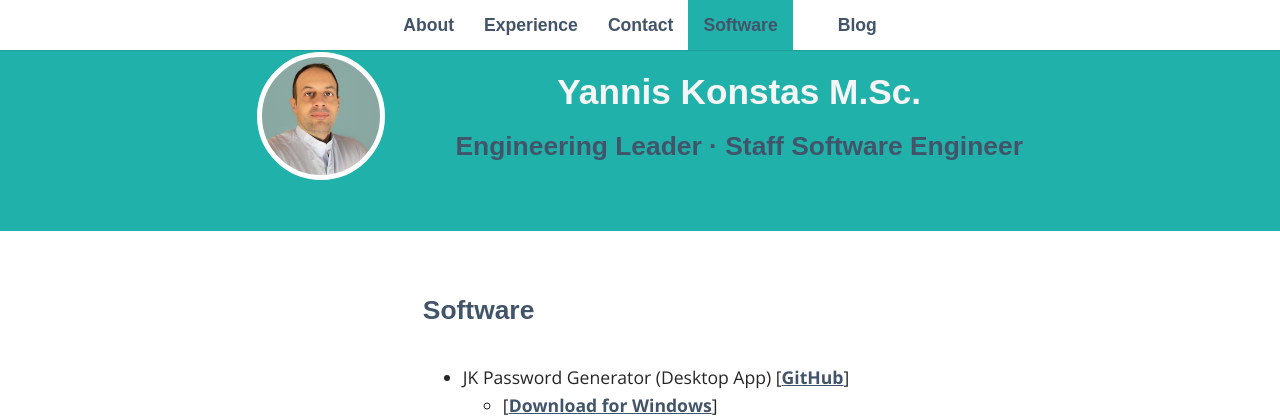
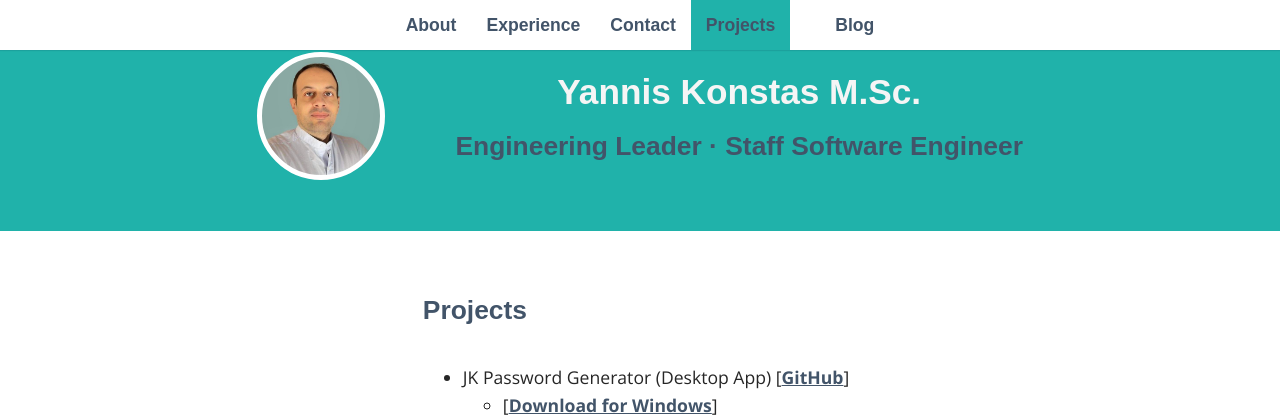
Before and after one commit to jkonst/jkonst.github.io, a Jekyll site: the page built from _pages/04_projects.md, in a window 1280 px wide and 985 px high. Shown: the top 417 px of the window. Built offline with Jekyll 4.4.1, drawn with Linux system fonts in a browser that asks for light colours; some web fonts are replaced.

Commit message:
feat: rename Software to Projects and move to secondary nav position
Rename the page title and permalink from /software/ to /projects/ while
preserving the existing project list content exactly.

```diff
--- a/_pages/04_software.md
+++ b/_pages/04_projects.md
@@ -1,7 +1,8 @@
 ---
 layout: page
-title: Software
-permalink: /software/
+title: Projects
+permalink: /projects/
+published: true
 ---
 
 <div id="info-wrapper">
```
